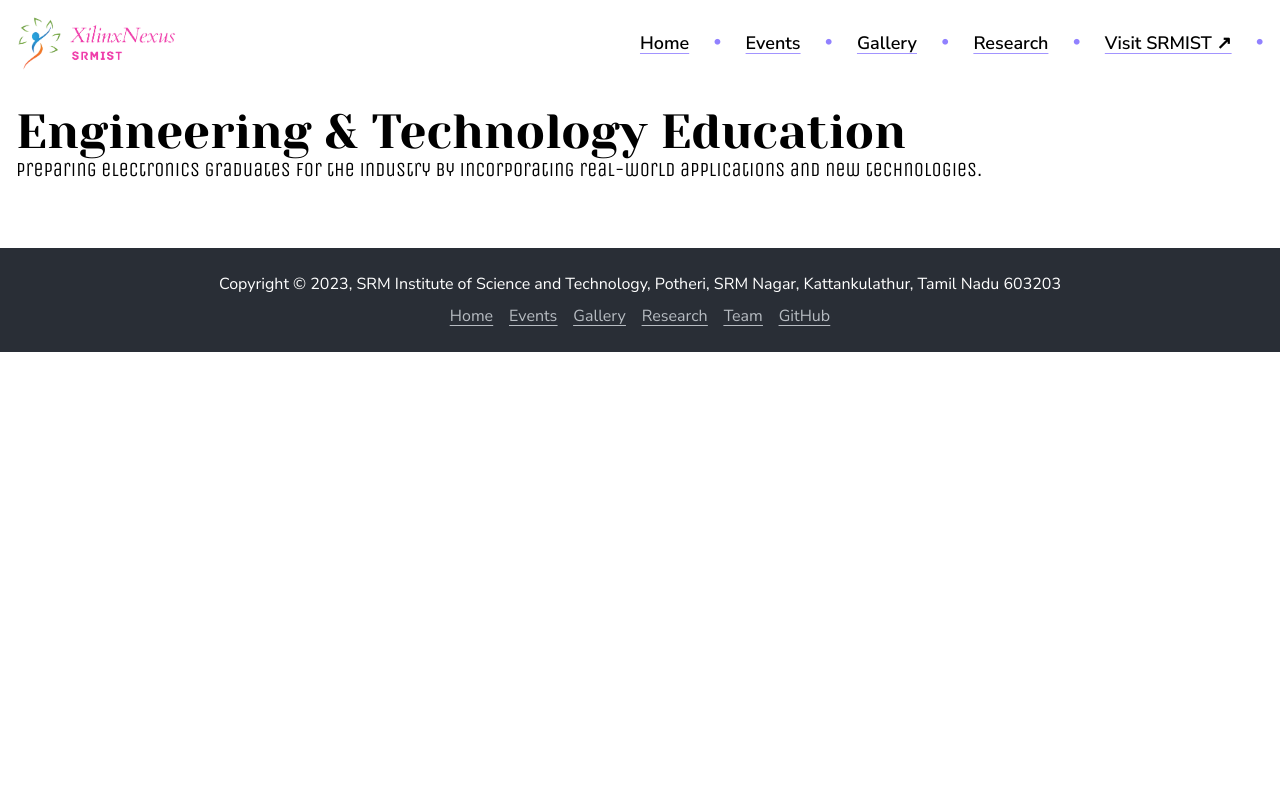
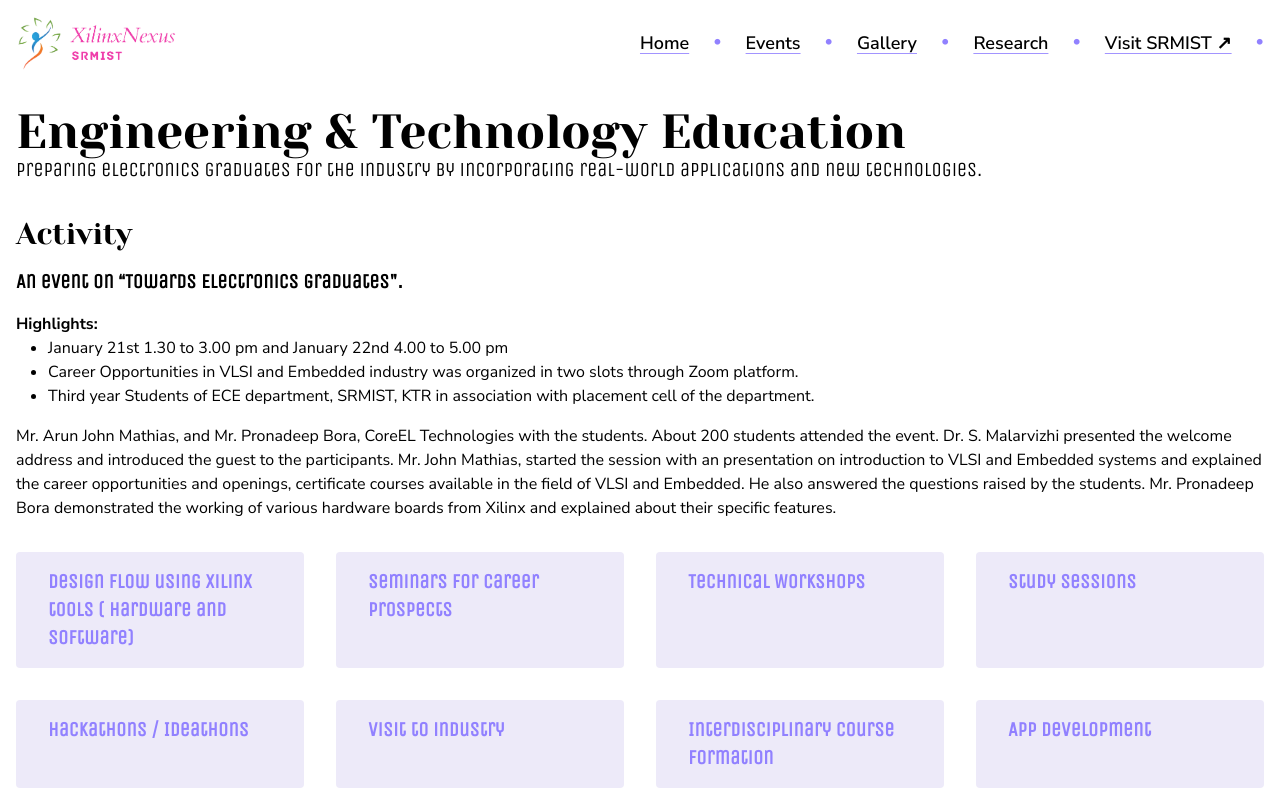
Before and after one commit to kunalkeshan/Xilinx-Homepage, a React (Vite) app: page /event/engineering-and-technology-education in a window 1280 px wide. Shown: the top 800 px of the page. Built offline with nearby package versions, Linux system fonts and the light colour scheme.

Commit message:
chore: EnT education events page

```diff
--- a/src/pages/events/EAndTEducation.tsx
+++ b/src/pages/events/EAndTEducation.tsx
@@ -1,4 +1,15 @@
 const EAndTEducationEventPage = () => {
+	const ACTIVITIES = [
+		'Design flow using Xilinx tools ( hardware and software)',
+		'Seminars for Career prospects',
+		'Technical Workshops',
+		'Study Sessions',
+		'Hackathons / Ideathons',
+		'Visit to industry',
+		'Interdisciplinary course formation',
+		'App development',
+	];
+
 	return (
 		<main className='w-full px-4 py-12 max-w-7xl mx-auto text-center md:text-left'>
 			<h1 className='font-heading text-xl md:text-5xl'>
@@ -8,6 +19,51 @@
 				Preparing electronics graduates for the industry by
 				incorporating real-world applications and new technologies.
 			</h2>
+			<section className='mt-8 flex flex-col gap-4'>
+				<h3 className='font-heading text-xl md:text-3xl'>Activity</h3>
+				<h4 className='font-subHeading text-base md:text-xl font-bold'>
+					An event on “Towards Electronics graduates".
+				</h4>
+				<p>
+					<b>Highlights:</b>
+					<ul className='list-disc ml-8'>
+						{[
+							'January 21st 1.30 to 3.00 pm and January 22nd 4.00 to 5.00 pm',
+							'Career Opportunities in VLSI and Embedded industry was organized in two slots through Zoom platform.',
+							'Third year Students of ECE department, SRMIST, KTR in association with placement cell of the department.',
+						].map((item, index) => (
+							<li key={index}>{item}</li>
+						))}
+					</ul>
+				</p>
+				<p>
+					Mr. Arun John Mathias, and Mr. Pronadeep Bora, CoreEL
+					Technologies with the students. About 200 students attended
+					the event. Dr. S. Malarvizhi presented the welcome address
+					and introduced the guest to the participants. Mr. John
+					Mathias, started the session with an presentation on
+					introduction to VLSI and Embedded systems and explained the
+					career opportunities and openings, certificate courses
+					available in the field of VLSI and Embedded. He also
+					answered the questions raised by the students. Mr. Pronadeep
+					Bora demonstrated the working of various hardware boards
+					from Xilinx and explained about their specific features.
+				</p>
+			</section>
+			<section className='mt-8'>
+				<ul className='grid grid-cols-1 sm:grid-cols-2 md:grid-cols-4 gap-8'>
+					{ACTIVITIES.map((activity, index) => (
+						<li
+							key={index}
+							className='bg-primaryEvenLight text-primary px-8 py-4 rounded'
+						>
+							<p className='font-subHeading font-bold text-xl'>
+								{activity}
+							</p>
+						</li>
+					))}
+				</ul>
+			</section>
 		</main>
 	);
 };
```
